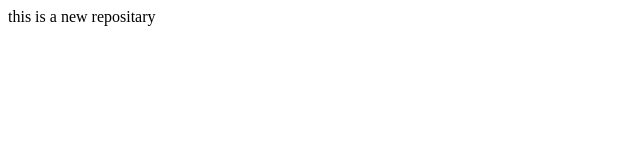
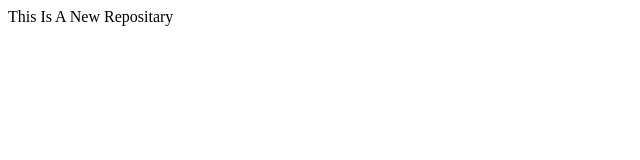
Before and after one commit to kratikjain/LocalRepo, a plain HTML site: page index.html in a window 1280 px wide. Shown: the full height of the page, 0-640 px from the left. Drawn offline with Linux system fonts and the light colour scheme.

Commit message:
Change To CamelCase

```diff
--- a/index.html
+++ b/index.html
@@ -1 +1 @@
-<p>this is a new repositary</p>
+<p>This Is A New Repositary</p>
```
